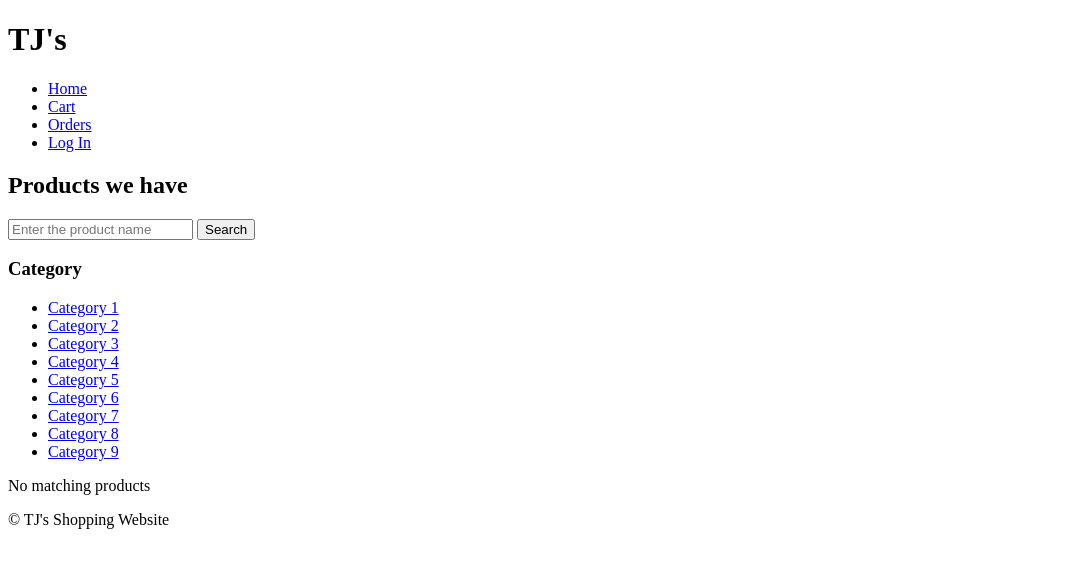
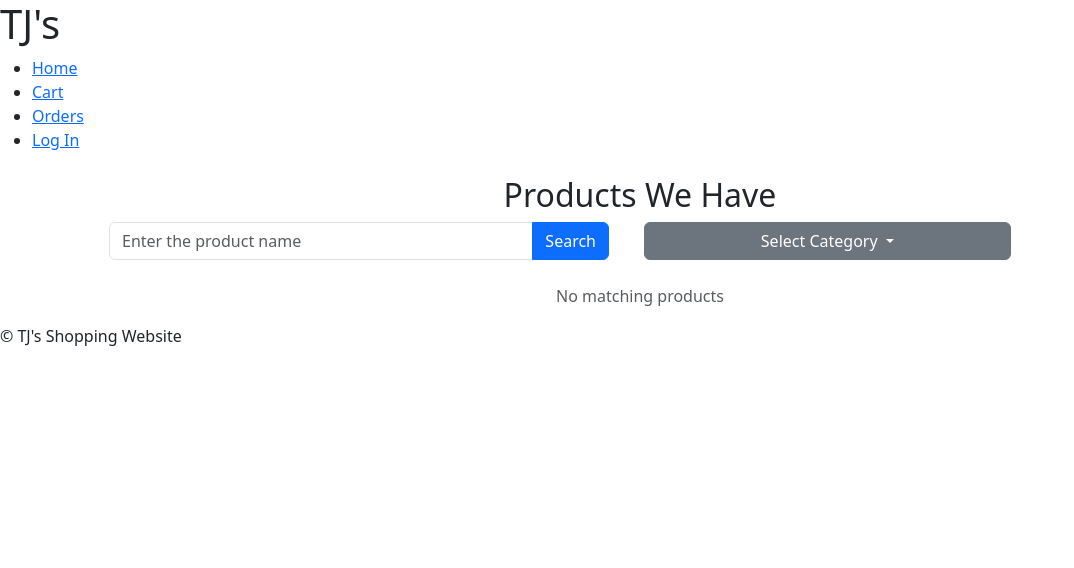
Before and after one commit to noobyanjunhao/database-projects, a Flask app: template flaskr/templates/products/homepage.html in a window 1280 px wide. Shown: the top 568 px of the page, without its empty margins (0-1074 px from the left). Run offline with Flask 3, Linux system fonts and the light colour scheme; the template is opened without the code that fills it, so the values that code supplies are empty.

Commit message:
product filter fix bug

```diff
--- a/flaskr/static/style.css
+++ b/flaskr/static/style.css
@@ -0,0 +1,25 @@
+body {
+    background-color: #f8f9fa;
+}
+
+h2 {
+    color: #343a40;
+}
+
+.input-group {
+    max-width: 500px;
+    margin: auto;
+}
+
+.table {
+    margin-top: 20px;
+}
+
+.table th, .table td {
+    text-align: center;
+    vertical-align: middle;
+}
+
+.btn-outline-secondary {
+    margin: 5px;
+}
--- a/flaskr/templates/base.html
+++ b/flaskr/templates/base.html
@@ -3,8 +3,10 @@
 <head>
     <meta charset="UTF-8">
     <meta name="viewport" content="width=device-width, initial-scale=1.0">
-    <title>{% block title %}电子商务网站{% endblock %}</title>
+    <title>{% block title %}TJ's Shopping Website{% endblock %}</title>
     <link rel="stylesheet" href="{{ url_for('static', filename='style.css') }}">
+    <link href="https://cdn.jsdelivr.net/npm/bootstrap@5.3.3/dist/css/bootstrap.min.css" rel="stylesheet" integrity="sha384-QWTKZyjpPEjISv5WaRU9OFeRpok6YctnYmDr5pNlyT2bRjXh0JMhjY6hW+ALEwIH" crossorigin="anonymous">
+    <script src="https://cdn.jsdelivr.net/npm/bootstrap@5.3.3/dist/js/bootstrap.bundle.min.js" integrity="sha384-YvpcrYf0tY3lHB60NNkmXc5s9fDVZLESaAA55NDzOxhy9GkcIdslK1eN7N6jIeHz" crossorigin="anonymous"></script>
 </head>
 <body>
 
--- a/flaskr/templates/products/homepage.html
+++ b/flaskr/templates/products/homepage.html
@@ -3,27 +3,52 @@
 {% block title %}Products List{% endblock %}
 
 {% block content %}
-<h2>Products we have</h2>
+<div class="container mt-4">
+    <h2 class="text-center">Products We Have</h2>
 
-<form method="get" action="{{ url_for('products.list_products') }}">
-    <input type="text" name="search" placeholder="Enter the product name" value="{{ request.args.get('search', '') }}">
-    <button type="submit">Search</button>
-</form>
+    <!-- 搜索框和分类下拉 -->
+    <form method="get" action="{{ url_for('products.list_products') }}" class="mb-4">
+        <div class="row g-2">
+            <!-- 搜索框 -->
+            <div class="col-md-6">
+                <div class="input-group">
+                    <input type="text" name="search" class="form-control" placeholder="Enter the product name"
+                           value="{{ request.args.get('search', '') }}">
+                    <button type="submit" class="btn btn-primary">Search</button>
+                </div>
+            </div>
 
-<h3>Category</h3>
-<ul>
-    {% for category in range(1, 10) %}
+            <!-- 类别下拉 -->
+            <div class="col-md-4">
+                <div class="dropdown">
+                    <button class="btn btn-secondary dropdown-toggle w-100" type="button" id="categoryDropdown"
+                            data-bs-toggle="dropdown" aria-expanded="false">
+                        {% if request.args.get('category') %}
+                            Category {{ request.args.get('category') }}
+                        {% else %}
+                            Select Category
+                        {% endif %}
+                    </button>
+                    <ul class="dropdown-menu w-100" aria-labelledby="categoryDropdown">
+                        <li><a class="dropdown-item" href="{{ url_for('products.list_products') }}">All Categories</a></li>
+                        {% for category in range(1, 9) %}
                             <li>
-            <a href="{{ url_for('products.list_products', category=category) }}">
+                                <a class="dropdown-item" href="{{ url_for('products.list_products', category=category) }}">
                                     Category {{ category }}
                                 </a>
                             </li>
                         {% endfor %}
                     </ul>
+                </div>
+            </div>
+        </div>
+    </form>
 
+    <!-- 产品表格 -->
     {% if products %}
-<table border="1">
-    <thead>
+    <div class="table-responsive">
+        <table class="table table-striped table-bordered">
+            <thead class="table-dark">
                 <tr>
                     <th>ID</th>
                     <th>Product Name</th>
@@ -42,8 +67,9 @@
                 {% endfor %}
             </tbody>
         </table>
+    </div>
     {% else %}
-<p>No matching products</p>
+    <p class="text-muted text-center">No matching products</p>
     {% endif %}
-
+</div>
 {% endblock %}
```
Also changed, not shown: 2 other files. Lines whose indentation alone changed are shown as unchanged.
